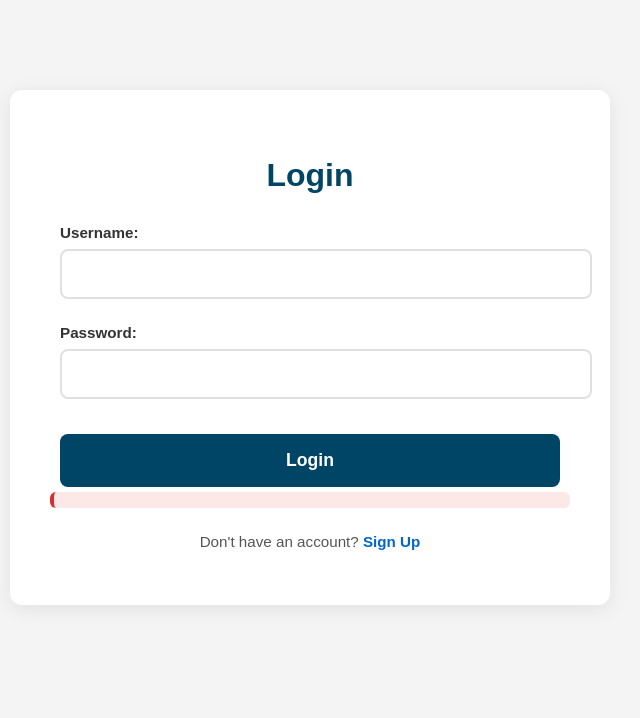
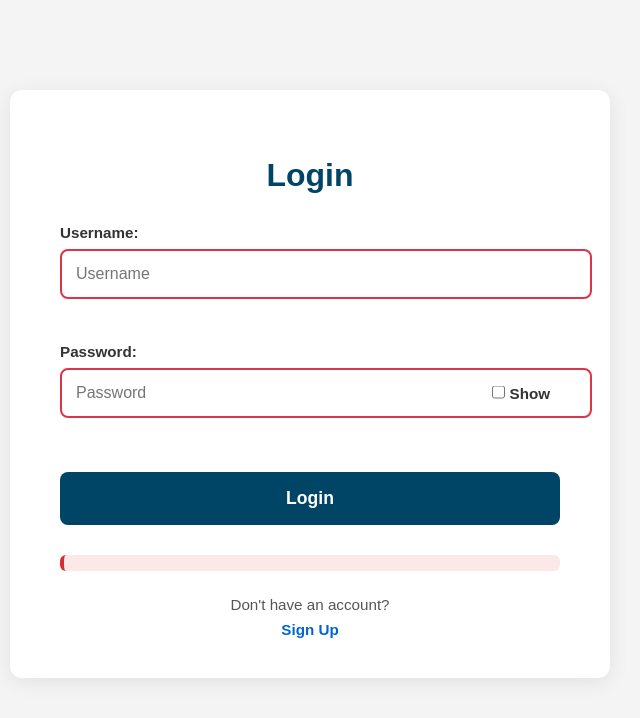
Before and after one commit to BarsilNzola/skill-development-and-certification, a Django app: page /api/login_signup/ in a window 1280 px wide. Shown: the part 70-788 px from the top of the page, without its empty margins (330-970 px from the left). Run offline with Django 5.2, Linux system fonts and the light colour scheme.

Commit message:
UX improvement

```diff
--- a/core/forms.py
+++ b/core/forms.py
@@ -1,53 +1,109 @@
 from django import forms
 from django.core.exceptions import ValidationError
 from django.contrib.auth.models import User
+from django.contrib.auth.forms import UserCreationForm
 from .models import UserProfile
 
-# Sign-up form
-class SignUpForm(forms.ModelForm):
-    password = forms.CharField(widget=forms.PasswordInput)
-    confirm_password = forms.CharField(widget=forms.PasswordInput)
+class SignUpForm(UserCreationForm):
+    first_name = forms.CharField(
+        max_length=30,
+        required=True,
+        widget=forms.TextInput(attrs={'placeholder': 'First Name'}))
+    last_name = forms.CharField(
+        max_length=30,
+        required=True,
+        widget=forms.TextInput(attrs={'placeholder': 'Last Name'}))
+    email = forms.EmailField(
+        required=True,
+        widget=forms.EmailInput(attrs={'placeholder': 'Email'}))
+    username = forms.CharField(
+        help_text="",
+        widget=forms.TextInput(attrs={
+            'placeholder': 'Username',
+            'pattern': '[A-Za-z0-9]+',  # No spaces allowed
+            'title': 'Username should contain only letters and numbers (no spaces)'
+        }))
+    password1 = forms.CharField(
+        label="Password",
+        widget=forms.PasswordInput(attrs={
+            'placeholder': 'Password',
+            'class': 'password-toggle'
+        }))
+    password2 = forms.CharField(
+        label="Confirm Password",
+        widget=forms.PasswordInput(attrs={
+            'placeholder': 'Confirm Password',
+            'class': 'password-toggle'
+        }))
+    show_password = forms.BooleanField(
+        required=False,
+        widget=forms.CheckboxInput(attrs={
+            'class': 'show-password-checkbox',
+            'onclick': "togglePasswordVisibility()"
+        }),
+        label="Show passwords")
 
     class Meta:
         model = User
-        fields = ['username', 'email', 'password']
+        fields = ['first_name', 'last_name', 'username', 'email', 'password1', 'password2']
 
-    username = forms.CharField(help_text="")
+    def clean_username(self):
+        username = self.cleaned_data.get('username')
+        if ' ' in username:
+            raise ValidationError("Username cannot contain spaces")
+        return username
 
-    def clean(self):
-        cleaned_data = super().clean()
-        password = cleaned_data.get("password")
-        if password:
-            cleaned_data["password"] = password.strip()
-        else:
-            self.add_error("password", "Password is required.")
-            return cleaned_data
-        confirm_password = cleaned_data.get("confirm_password")
+    def clean_email(self):
+        email = self.cleaned_data.get('email')
+        if User.objects.filter(email=email).exists():
+            raise ValidationError("This email is already in use")
+        return email
 
-        # Debugging line
-        print(f"Password: {password}, Confirm Password: {confirm_password}")
-
-        if password and confirm_password and password != confirm_password:
-            raise ValidationError("Passwords do not match")
-        return cleaned_data
-
-
-# Login form
 class LoginForm(forms.Form):
     username = forms.CharField(
-        max_length=100,
-        widget=forms.TextInput(attrs={'id': 'login_username'})
-        )
+        widget=forms.TextInput(attrs={
+            'placeholder': 'Username',
+            'id': 'login_username'
+        }))
     password = forms.CharField(
-        widget=forms.PasswordInput(attrs={'id': 'login_password'})
-        )
+        widget=forms.PasswordInput(attrs={
+            'placeholder': 'Password',
+            'id': 'login_password',
+            'class': 'password-toggle'
+        }))
+    show_password = forms.BooleanField(
+        required=False,
+        widget=forms.CheckboxInput(attrs={
+            'class': 'show-password-checkbox',
+            'onclick': "toggleLoginPasswordVisibility()"
+        }),
+        label="Show password")
 
 class ProfileEditForm(forms.ModelForm):
+    first_name = forms.CharField(max_length=30, required=True)
+    last_name = forms.CharField(max_length=30, required=True)
+
     class Meta:
         model = UserProfile
-        fields = ['profile_picture']
+        fields = ['profile_picture', 'bio']
 
-def clean_profile_picture(self):
+    def __init__(self, *args, **kwargs):
+        super().__init__(*args, **kwargs)
+        if self.instance.user:
+            self.fields['first_name'].initial = self.instance.user.first_name
+            self.fields['last_name'].initial = self.instance.user.last_name
+
+    def save(self, commit=True):
+        profile = super().save(commit=False)
+        profile.user.first_name = self.cleaned_data['first_name']
+        profile.user.last_name = self.cleaned_data['last_name']
+        if commit:
+            profile.user.save()
+            profile.save()
+        return profile
+
+    def clean_profile_picture(self):
         picture = self.cleaned_data.get('profile_picture')
-        # Add validation if needed (e.g., file size or type validation)
+        if picture and picture.size > 2*1024*1024:  # 2MB limit
+            raise ValidationError("Image file too large (max 2MB)")
         return picture
--- a/static/core/css/login_signup.css
+++ b/static/core/css/login_signup.css
@@ -23,6 +23,16 @@
     font-size: clamp(1.5rem, 5vw, 2rem);
     color: #004466;
     margin-bottom: 25px;
+    font-weight: 600;
+}
+
+.form-field {
+    margin-bottom: 1.2rem;
+}
+
+.form-field label {
+    display: block;
+    margin-bottom: 0.5rem;
     font-weight: 600;
 }
 
@@ -68,6 +78,34 @@
     outline: none;
 }
 
+.password-wrapper {
+    position: relative;
+}
+
+.show-password-label {
+    position: absolute;
+    right: 10px;
+    top: 50%;
+    transform: translateY(-50%);
+    display: flex;
+    align-items: center;
+    gap: 5px;
+    font-size: 0.9rem;
+    cursor: pointer;
+}
+
+.show-password-checkbox {
+    margin: 0;
+    width: auto;
+}
+
+.help-text {
+    display: block;
+    font-size: 0.8rem;
+    color: #666;
+    margin-top: 0.3rem;
+}
+
 /* Submit Buttons */
 .submit-btn {
     padding: 14px;
@@ -101,6 +139,15 @@
 .error-message ul {
     margin: 0;
     padding-left: 20px;
+}
+
+/* Validation states */
+input:invalid {
+    border-color: #dc3545 !important;
+}
+
+input:valid:not(:placeholder-shown) {
+    border-color: #28a745 !important;
 }
 
 /* Switch Form Links */
@@ -174,3 +221,13 @@
     margin-top: 5px;
     padding-left: 15px;
 }
+
+@media (max-width: 768px) {
+    .form-field {
+        margin-bottom: 1rem;
+    }
+
+    .show-password-label {
+        font-size: 0.8rem;
+    }
+}
--- a/static/core/js/scripts.js
+++ b/static/core/js/scripts.js
@@ -47,6 +47,17 @@
         });
     }
 
+    // Initialize password fields
+    const loginCheckbox = document.querySelector('#loginForm .show-password-checkbox');
+    if (loginCheckbox) {
+        loginCheckbox.addEventListener('change', toggleLoginPassword);
+    }
+
+    const signupCheckbox = document.querySelector('#signupForm .show-password-checkbox');
+    if (signupCheckbox) {
+        signupCheckbox.addEventListener('change', toggleSignupPasswords);
+    }
+
     // Add real-time password validation
     const passwordField = document.querySelector('#id_password');
     const confirmPasswordField = document.querySelector('[name="confirm_password"]');
@@ -70,6 +81,35 @@
             errorElement.textContent = "";
         }
     }
+
+    // Password visibility toggles
+    function toggleLoginPassword() {
+        const passwordField = document.querySelector('#loginForm input[type="password"]');
+        if (passwordField) {
+            passwordField.type = passwordField.type === 'password' ? 'text' : 'password';
+        }
+    }
+
+    function toggleSignupPasswords() {
+        const passwordFields = document.querySelectorAll('#signupForm input[type="password"]');
+        const showPassword = document.querySelector('#signupForm .show-password-checkbox').checked;
+
+        passwordFields.forEach(field => {
+            field.type = showPassword ? 'text' : 'password';
+        });
+    }
+
+    // Real-time username validation
+    document.getElementById('id_username')?.addEventListener('input', function() {
+        const errorElement = this.nextElementSibling?.nextElementSibling; // Skip help text
+        if (/\s/.test(this.value)) {
+            if (errorElement) errorElement.textContent = "Username cannot contain spaces";
+            this.setCustomValidity("Username cannot contain spaces");
+        } else {
+            if (errorElement) errorElement.textContent = "";
+            this.setCustomValidity("");
+        }
+    });
 
     // login form submission handler
     document.getElementById('login-form').addEventListener('submit', async (event) => {
--- a/templates/login_signup.html
+++ b/templates/login_signup.html
@@ -11,11 +11,29 @@
         <h2 class="form-title">Login</h2>
         <form id="loginForm" method="post" action="{% url 'users:login' %}">
             {% csrf_token %}
-            {{ login_form.as_p }}
+            <div class="form-field">
+                {{ login_form.username.label_tag }}
+                {{ login_form.username }}
+                {% if login_form.username.errors %}
+                    <div class="error-message">{{ login_form.username.errors.0 }}</div>
+                {% endif %}
+            </div>
+            <div class="form-field">
+                {{ login_form.password.label_tag }}
+                <div class="password-wrapper">
+                    {{ login_form.password }}
+                    <label class="show-password-label">
+                        <input type="checkbox" class="show-password-checkbox" onclick="toggleLoginPassword()">
+                        Show
+                    </label>
+                </div>
+                {% if login_form.password.errors %}
+                    <div class="error-message">{{ login_form.password.errors.0 }}</div>
+                {% endif %}
+            </div>
             <button type="submit" class="submit-btn">Login</button>
-        </form>
             <div id="login-error-message" class="error-message">
-            {% if login_form.errors %}
+                {% if login_form.non_field_errors %}
                     <ul>
                         {% for error in login_form.non_field_errors %}
                             <li>{{ error }}</li>
@@ -24,6 +42,7 @@
                 {% endif %}
             </div>
             <p class="switch-form">Don't have an account? <a href="#" id="show-signup">Sign Up</a></p>
+        </form>
     </div>
 
     <!-- Sign-Up Form -->
@@ -31,11 +50,60 @@
         <h2 class="form-title">Sign Up</h2>
         <form id="signupForm" method="post" action="{% url 'users:signup' %}" novalidate>
             {% csrf_token %}
-            {{ signup_form.as_p }}
+            <div class="form-field">
+                {{ signup_form.first_name.label_tag }}
+                {{ signup_form.first_name }}
+                {% if signup_form.first_name.errors %}
+                    <div class="error-message">{{ signup_form.first_name.errors.0 }}</div>
+                {% endif %}
+            </div>
+            <div class="form-field">
+                {{ signup_form.last_name.label_tag }}
+                {{ signup_form.last_name }}
+                {% if signup_form.last_name.errors %}
+                    <div class="error-message">{{ signup_form.last_name.errors.0 }}</div>
+                {% endif %}
+            </div>
+            <div class="form-field">
+                {{ signup_form.username.label_tag }}
+                {{ signup_form.username }}
+                <small class="help-text">No spaces allowed</small>
+                {% if signup_form.username.errors %}
+                    <div class="error-message">{{ signup_form.username.errors.0 }}</div>
+                {% endif %}
+            </div>
+            <div class="form-field">
+                {{ signup_form.email.label_tag }}
+                {{ signup_form.email }}
+                {% if signup_form.email.errors %}
+                    <div class="error-message">{{ signup_form.email.errors.0 }}</div>
+                {% endif %}
+            </div>
+            <div class="form-field">
+                {{ signup_form.password1.label_tag }}
+                <div class="password-wrapper">
+                    {{ signup_form.password1 }}
+                    <label class="show-password-label">
+                        <input type="checkbox" class="show-password-checkbox" onclick="toggleSignupPasswords()">
+                        Show
+                    </label>
+                </div>
+                {% if signup_form.password1.errors %}
+                    <div class="error-message">{{ signup_form.password1.errors.0 }}</div>
+                {% endif %}
+            </div>
+            <div class="form-field">
+                {{ signup_form.password2.label_tag }}
+                <div class="password-wrapper">
+                    {{ signup_form.password2 }}
+                </div>
+                {% if signup_form.password2.errors %}
+                    <div class="error-message">{{ signup_form.password2.errors.0 }}</div>
+                {% endif %}
+            </div>
             <button type="submit" class="submit-btn">Sign Up</button>
-        </form>
             <div id="signup-error-message" class="error-message">
-            {% if signup_form.errors %}
+                {% if signup_form.non_field_errors %}
                     <ul>
                         {% for error in signup_form.non_field_errors %}
                             <li>{{ error }}</li>
@@ -44,6 +112,7 @@
                 {% endif %}
             </div>
             <p class="switch-form">Already have an account? <a href="#" id="show-login">Login</a></p>
+        </form>
     </div>
 </div>
 
```
Lines whose indentation alone changed are shown as unchanged.
